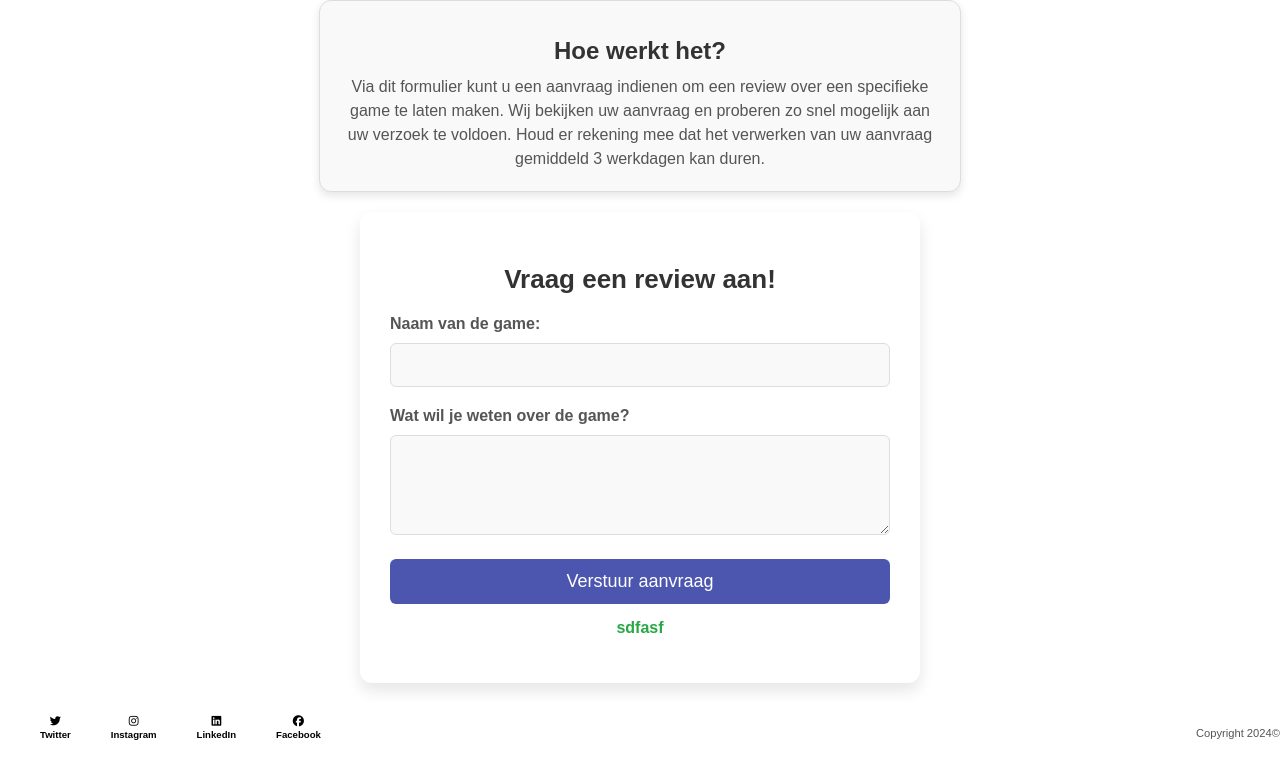
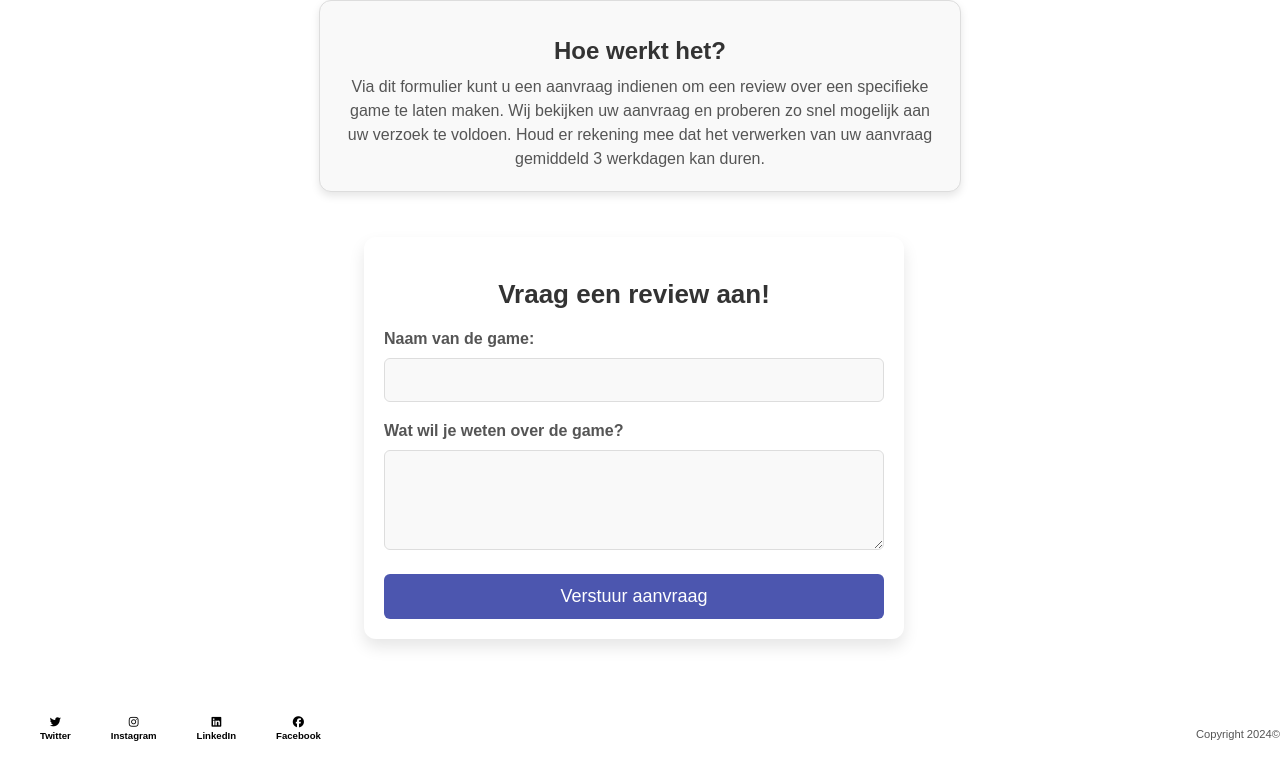
Before and after one commit to ddylvianen/projecten_mbo, a PHP site: page / in a window 1280 px wide. Shown: the part 60-824 px from the top of the page. Before the commit the page ends 800 px from the top, so only its background shows below. Run offline with PHP 8.4, Linux system fonts and the light colour scheme; some libraries are stand-ins or nearby versions.

Commit message:
Classname toegevoegd aan de info box en review form.

```diff
--- a/index.html
+++ b/index.html
@@ -26,7 +26,9 @@
         </nav>
 
     </header>
+
     <main>
+        <div class="Review">
             <div class="info-container">
                 <h1>Hoe werkt het?</h1>
                 <p>
@@ -51,6 +53,7 @@
 
                 <p class="success-message">sdfasf</p>
             </form>
+        </div>
     </main>
 
     <footer>
--- a/style.css
+++ b/style.css
@@ -23,7 +23,7 @@ main {
     margin-bottom: 20px;
 }
 
-.info-container {
+.Review .info-container {
     width: 100%;
     max-width: 600px;
     margin: 0 auto 20px;
@@ -57,13 +57,14 @@ main {
     border-radius: 10px;
 }
 
-.review-form {
-    padding: 30px;
+.Review .review-form {
+    padding: 20px;
     border-radius: 12px;
     box-shadow: 0 8px 16px rgba(0, 0, 0, 0.1);
     width: 100%;
     max-width: 500px;
     text-align: center;
+    margin: 45px;
 }
 
 .review-form h2 {
@@ -123,13 +124,14 @@ main {
 }
 
 .success-message {
-
+    display: none;
     color: #28a745;
     font-weight: bold;
     margin-top: 15px;
 }
 
 .error-message {
+    display: none;
     color: #e63946;
     font-weight: bold;
     margin-top: 15px;
```
Lines whose indentation alone changed are shown as unchanged.
